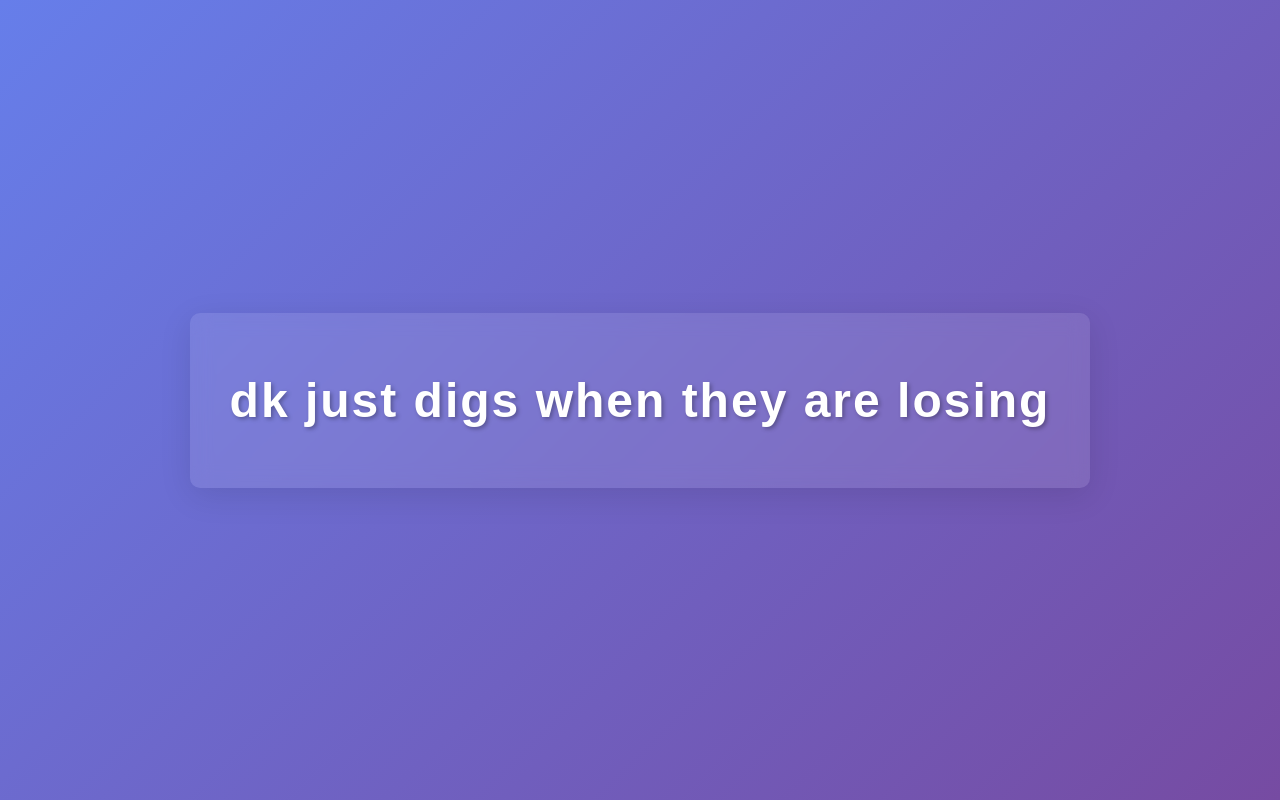
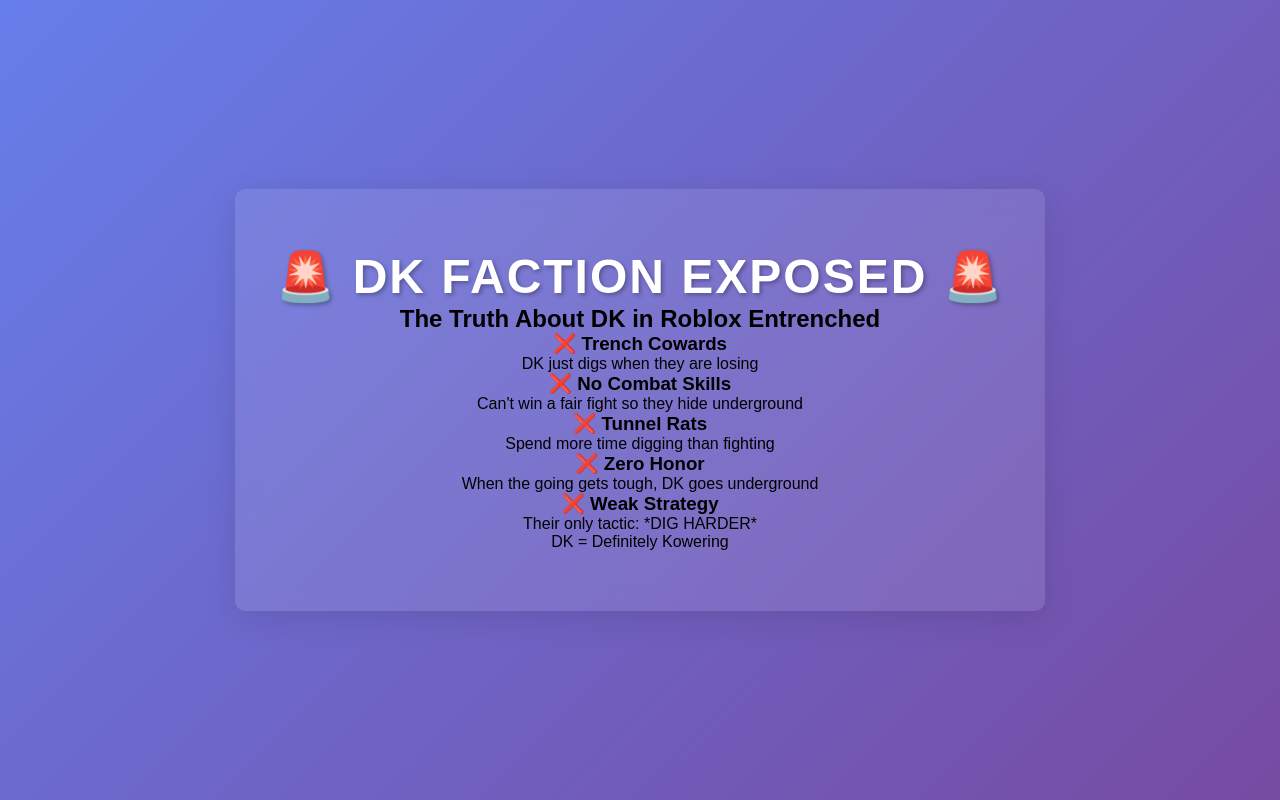
Before and after one commit to besmiribrahimi/besi, a plain HTML site: page index.html in a window 1280 px wide. Drawn offline with Linux system fonts and the light colour scheme.

Commit message:
Update index.html

```diff
--- a/index.html
+++ b/index.html
@@ -1,14 +1,46 @@
-<!DOCTYPE html>
+<! DOCTYPE html>
 <html lang="en">
 <head>
     <meta charset="UTF-8">
     <meta name="viewport" content="width=device-width, initial-scale=1.0">
-    <title>DK</title>
+    <title>DK Exposed</title>
     <link rel="stylesheet" href="style.css">
 </head>
 <body>
     <div class="container">
-        <h1>dk just digs when they are losing</h1>
+        <h1>🚨 DK FACTION EXPOSED 🚨</h1>
+        <div class="slander-content">
+            <h2>The Truth About DK in Roblox Entrenched</h2>
+
+            <div class="accusation">
+                <h3>❌ Trench Cowards</h3>
+                <p>DK just digs when they are losing</p>
+            </div>
+
+            <div class="accusation">
+                <h3>❌ No Combat Skills</h3>
+                <p>Can't win a fair fight so they hide underground</p>
+            </div>
+
+            <div class="accusation">
+                <h3>❌ Tunnel Rats</h3>
+                <p>Spend more time digging than fighting</p>
+            </div>
+
+            <div class="accusation">
+                <h3>❌ Zero Honor</h3>
+                <p>When the going gets tough, DK goes underground</p>
+            </div>
+
+            <div class="accusation">
+                <h3>❌ Weak Strategy</h3>
+                <p>Their only tactic:  *DIG HARDER*</p>
+            </div>
+        </div>
+
+        <footer>
+            <p class="footer-text">DK = Definitely Kowering</p>
+        </footer>
     </div>
 </body>
 </html>
```
